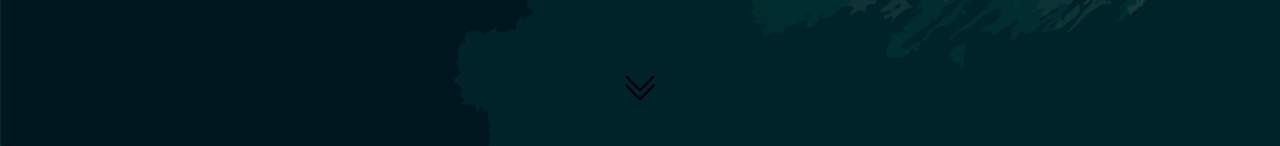
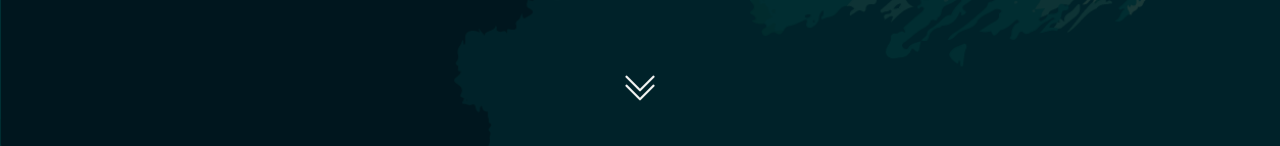
Before and after one commit to DarielVasquez/portfolio, a Next.js app: page / in a window 1280 px wide. Shown: the part 654-800 px from the top of the page. Built offline with nearby package versions, Linux system fonts and the light colour scheme.

Commit message:
changed styling in frontpage

```diff
--- a/app/components/DoubleChevron.js
+++ b/app/components/DoubleChevron.js
@@ -19,7 +19,7 @@ const DoubleChevron = () => {
       onClick={() => handleScrollToElement("about")}
       className="flex sm:justify-center"
     >
-      <BsChevronDoubleDown className="animate-bounce absolute bottom-4 cursor-pointer sm:bottom-8 right-8 sm:right-auto text-2xl sm:text-4xl hover:text-stone-300"></BsChevronDoubleDown>
+      <BsChevronDoubleDown className="animate-bounce absolute bottom-4 cursor-pointer sm:bottom-8 right-8 sm:right-auto text-2xl sm:text-4xl text-stone-100 hover:text-stone-300"></BsChevronDoubleDown>
     </div>
   );
 };
```
